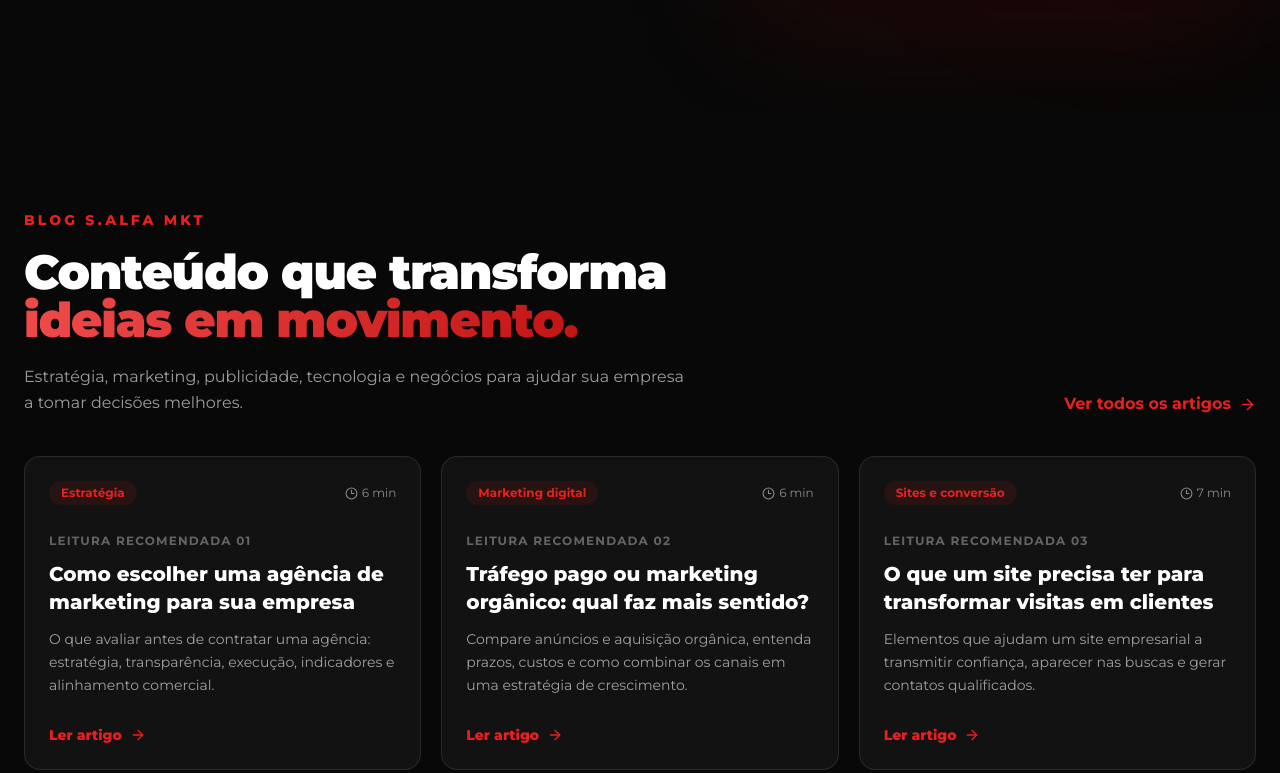
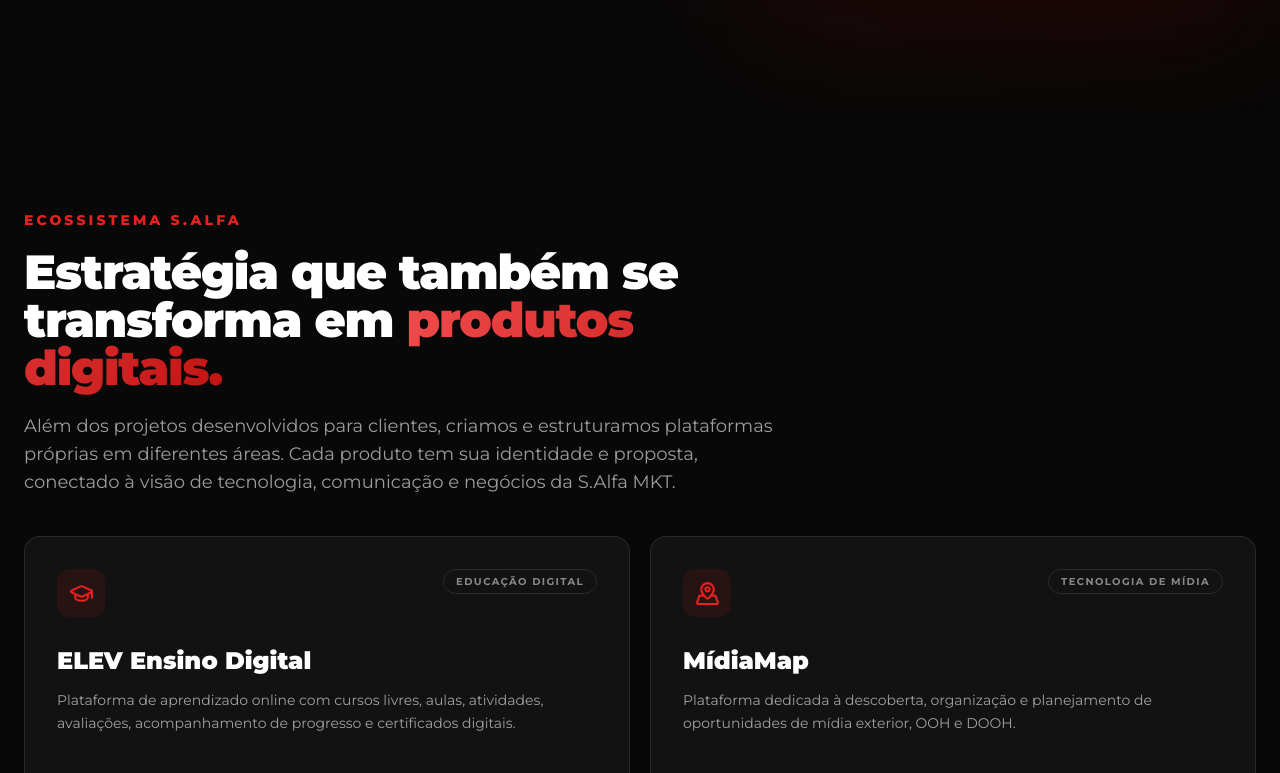
Before and after one commit to studioalfamarketingdigital-dev/studioalfamkt, a React (Vite) app: page / in a window 1280 px wide. Shown: the part 6627-7400 px from the top of the page. Built offline with nearby package versions, Linux system fonts and the light colour scheme; the HTML template or start-up script is replaced by a standard one.

Commit message:
Showcase ELEV and MídiaMap on the S.Alfa institutional homepage

```diff
--- a/src/pages/Index.tsx
+++ b/src/pages/Index.tsx
@@ -7,6 +7,7 @@ import Services from "@/components/Services";
 import Videos from "@/components/Videos";
 import Results from "@/components/Results";
 import About from "@/components/About";
+import Ecosystem from "@/components/Ecosystem";
 import FAQ from "@/components/FAQ";
 import CTA from "@/components/CTA";
 import Contact from "@/components/Contact";
@@ -60,6 +61,7 @@ const Index = () => (
       <Videos />
       <Results />
       <About />
+      <Ecosystem />
       <LatestArticles />
       <FAQ />
       <CTA />
```
